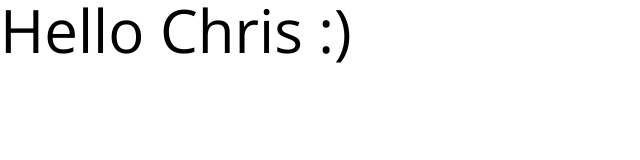
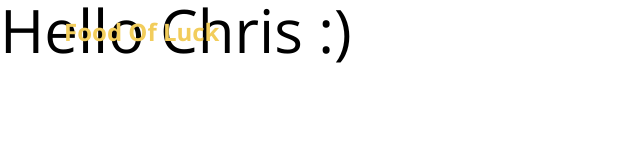
Before and after one commit to chrismar303/food-of-luck, a Vue app: page / in a window 1280 px wide. Shown: the top 160 px of the page, without its empty margins (0-640 px from the left). Built offline with nearby package versions, Linux system fonts and the light colour scheme.

Commit message:
[Feat] Navigation Menu
The purpose of this MR is to define the navigation menu with 2 links:
Home and Food Draw.
* Placed inside `App.vue` so the `navbar` is accessible in every
component

```diff
--- a/src/App.vue
+++ b/src/App.vue
@@ -1,3 +1,10 @@
 <template>
-  <router-view></router-view>
+  <div>
+    <navbar />
+    <router-view></router-view>
+  </div>
 </template>
+
+<script setup>
+import Navbar from '@/components/navigation/Navbar.vue'
+</script>
--- /dev/null
+++ b/src/components/navigation/Navbar.vue
@@ -0,0 +1,11 @@
+<template>
+  <header
+    class="absolute flex w-full items-center justify-between px-16 py-4 font-bold text-white"
+  >
+    <h2 class="text-2xl text-primary-color">Food Of Luck</h2>
+    <nav class="flex gap-8 text-lg">
+      <router-link :to="{ name: 'home' }">Home</router-link>
+      <router-link :to="{ name: 'food-draw' }">Food Draw</router-link>
+    </nav>
+  </header>
+</template>
```
